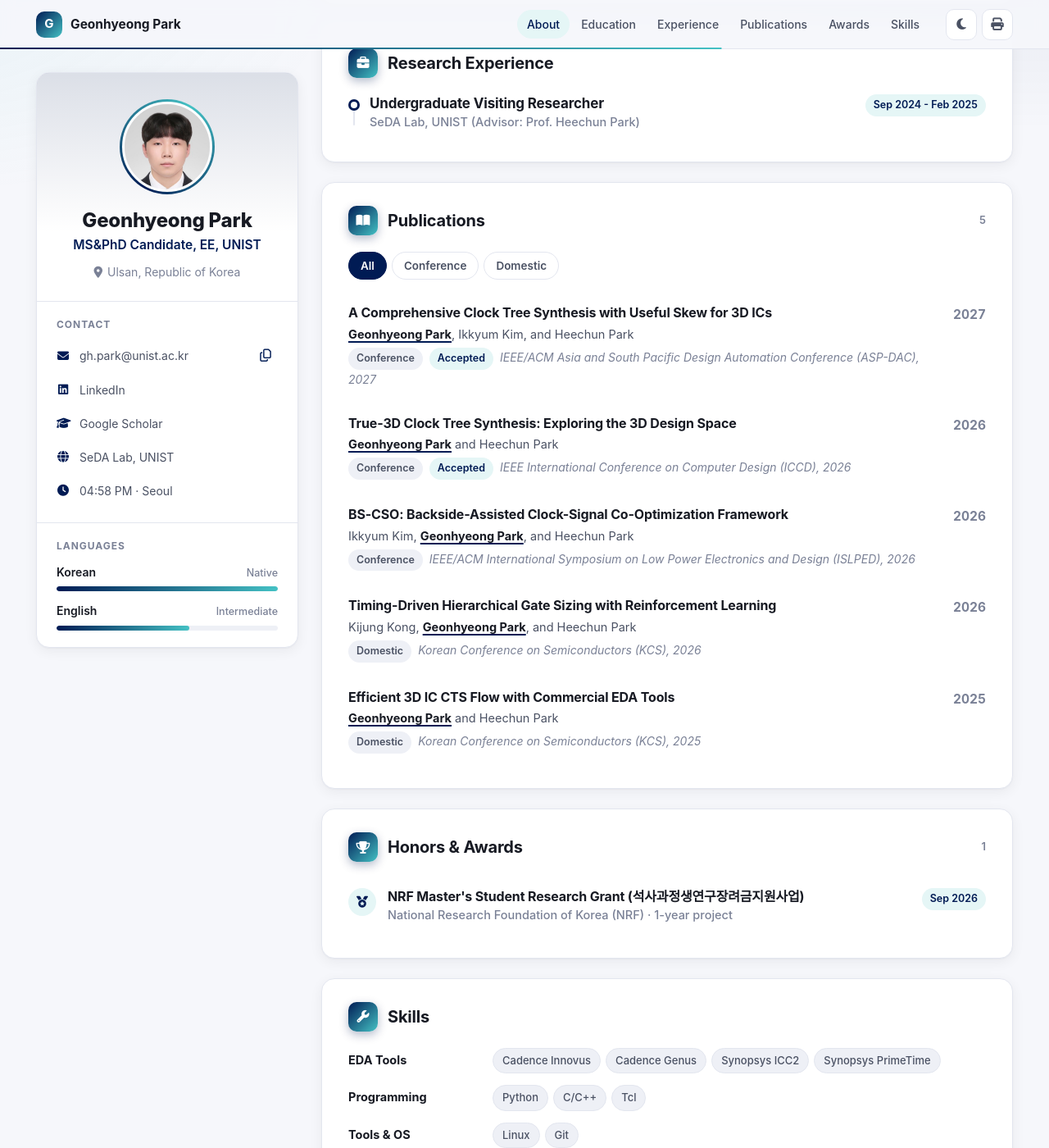
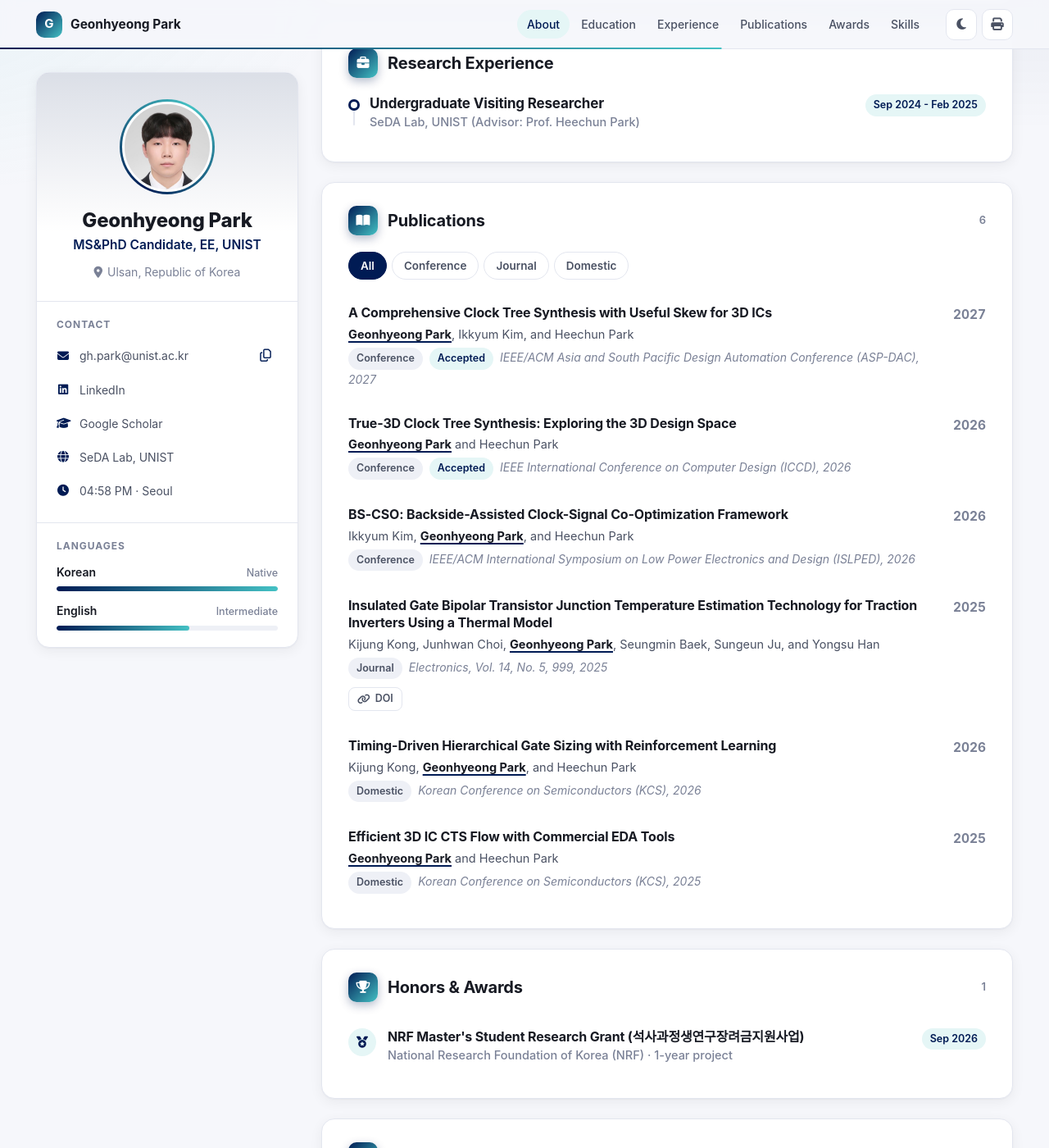
Before and after one commit to tkfkdanf/tkfkdanf.github.io, a Jekyll site: the page built from index.html, in a window 1280 px wide and 1400 px high, scrolled down 736 px. Shown: the whole window at 82% size. Built offline with Jekyll 4.4.1, drawn with Linux system fonts in a browser that asks for light colours; some web fonts are replaced.

Commit message:
Add Electronics 2025 journal paper

```diff
--- a/_data/data.yml
+++ b/_data/data.yml
@@ -89,6 +89,12 @@ publications:
     conference: IEEE/ACM International Symposium on Low Power Electronics and Design (ISLPED), 2026
     year: 2026
     type: Conference
+  - title: "Insulated Gate Bipolar Transistor Junction Temperature Estimation Technology for Traction Inverters Using a Thermal Model"
+    authors: Kijung Kong, Junhwan Choi, Geonhyeong Park, Seungmin Baek, Sungeun Ju, and Yongsu Han
+    conference: Electronics, Vol. 14, No. 5, 999, 2025
+    year: 2025
+    type: Journal
+    doi: 10.3390/electronics14050999
   - title: "Timing-Driven Hierarchical Gate Sizing with Reinforcement Learning"
     authors: Kijung Kong, Geonhyeong Park, and Heechun Park
     conference: Korean Conference on Semiconductors (KCS), 2026
```
